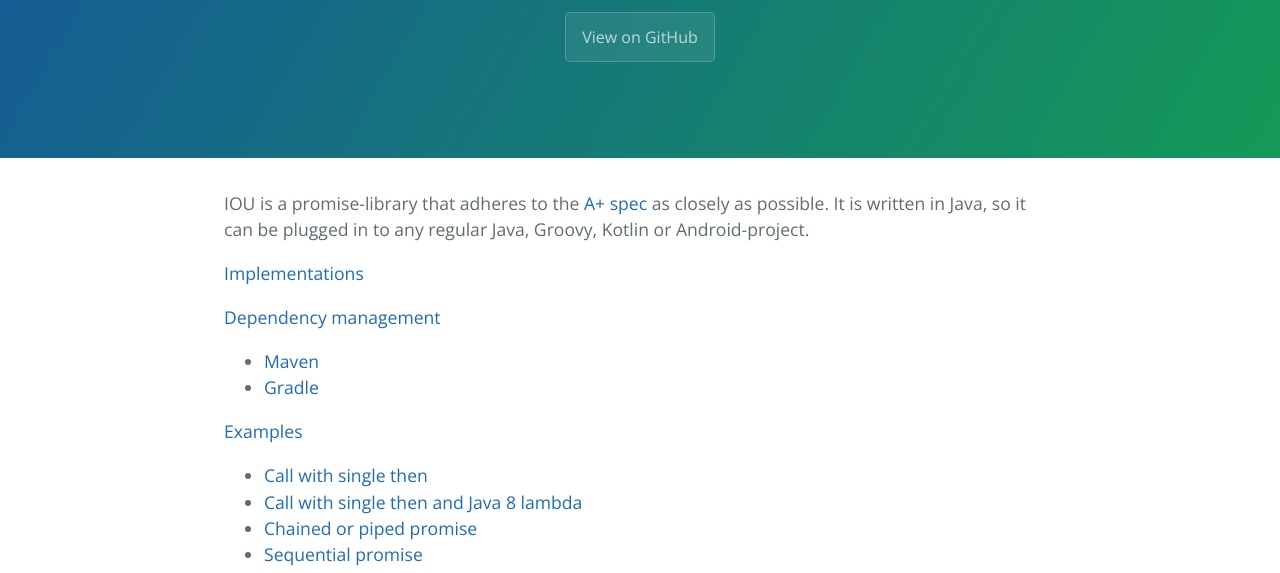
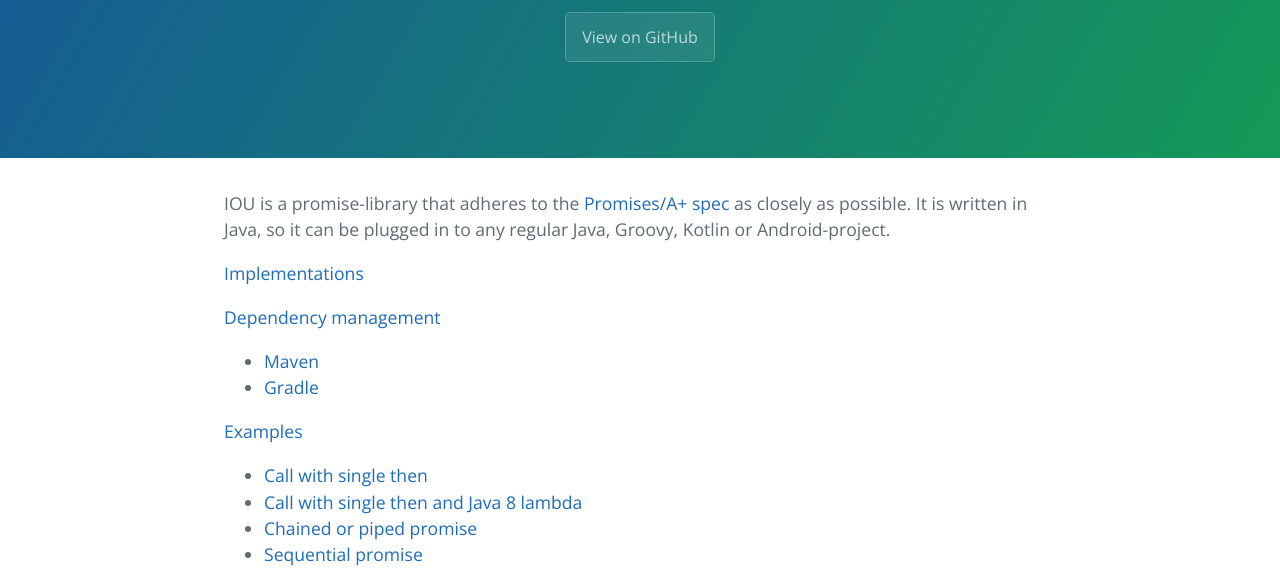
Before and after one commit to ioweyou/ioweyou.github.io, a plain HTML site: page index.html in a window 1280 px wide. Shown: the part 225-798 px from the top of the page. Drawn offline with nearby package versions, Linux system fonts and the light colour scheme.

Commit message:
Update description

```diff
--- a/index.html
+++ b/index.html
@@ -27,7 +27,7 @@
     </section>
 
     <section class="main-content">
-      <p>IOU is a promise-library that adheres to the <a href="https://github.com/promises-aplus/promises-spec">A+ spec</a> as closely as possible. It is written in Java, so it can be plugged in to any regular Java, Groovy, Kotlin or Android-project.</p>
+      <p>IOU is a promise-library that adheres to the <a href="https://github.com/promises-aplus/promises-spec">Promises/A+ spec</a> as closely as possible. It is written in Java, so it can be plugged in to any regular Java, Groovy, Kotlin or Android-project.</p>
 
 <p><a href="#implementations">Implementations</a></p>
 
```
